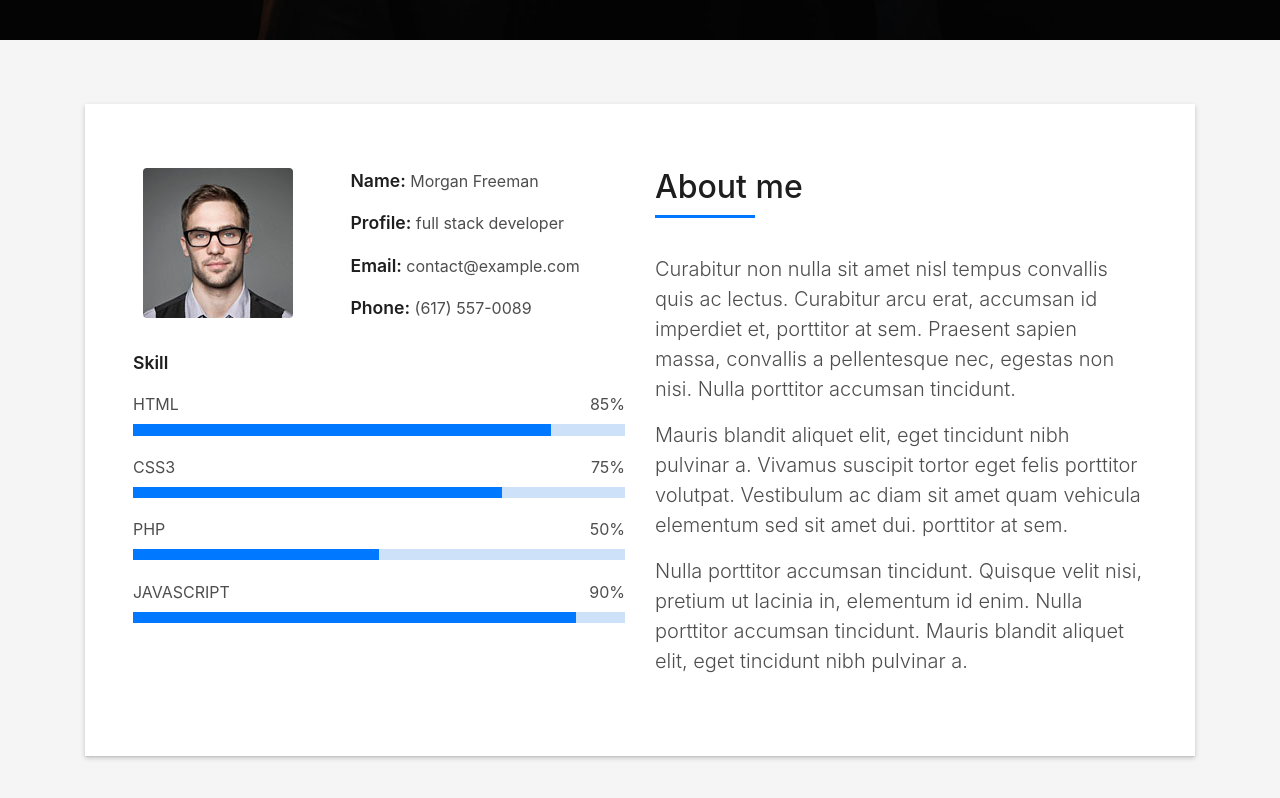
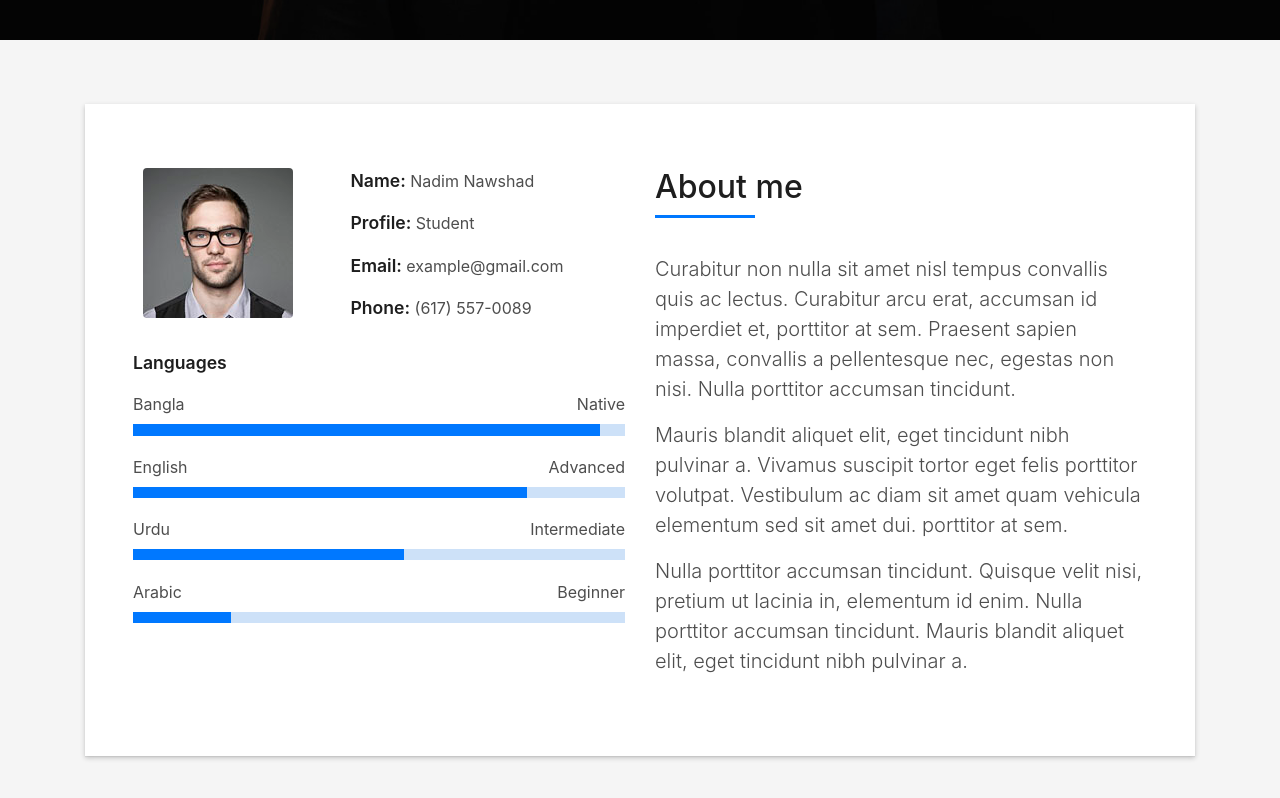
Before and after one commit to nadimnawshad/features, a plain HTML site: page index.html in a window 1280 px wide. Shown: the part 760-1558 px from the top of the page. Drawn offline with Linux system fonts and the light colour scheme; files whose address does not match are found by name.

Commit message:
Update index.html

```diff
--- a/index.html
+++ b/index.html
@@ -77,7 +77,7 @@
       <div class="table-cell">
         <div class="container">
           <!--<p class="display-6 color-d">Hello, world!</p>-->
-          <h1 class="intro-title mb-4">I am Morgan Freeman</h1>
+          <h1 class="intro-title mb-4">I am Nadim Nawshad</h1>
           <p class="intro-subtitle"><span class="text-slider-items">CEO DevFolio,Web Developer,Web Designer,Frontend Developer,Graphic Designer</span><strong class="text-slider"></strong></p>
           <!-- <p class="pt-3"><a class="btn btn-primary btn js-scroll px-4" href="#about" role="button">Learn More</a></p> -->
         </div>
@@ -101,33 +101,33 @@
                   </div>
                   <div class="col-sm-6 col-md-7">
                     <div class="about-info">
-                      <p><span class="title-s">Name: </span> <span>Morgan Freeman</span></p>
-                      <p><span class="title-s">Profile: </span> <span>full stack developer</span></p>
-                      <p><span class="title-s">Email: </span> <span>contact@example.com</span></p>
+                      <p><span class="title-s">Name: </span> <span>Nadim Nawshad</span></p>
+                      <p><span class="title-s">Profile: </span> <span>Student</span></p>
+                      <p><span class="title-s">Email: </span> <span>example@gmail.com</span></p>
                       <p><span class="title-s">Phone: </span> <span>(617) 557-0089</span></p>
                     </div>
                   </div>
                 </div>
                 <div class="skill-mf">
-                  <p class="title-s">Skill</p>
-                  <span>HTML</span> <span class="pull-right">85%</span>
+                  <p class="title-s">Languages</p>
+                  <span>Bangla</span> <span class="pull-right">Native</span>
                   <div class="progress">
-                    <div class="progress-bar" role="progressbar" style="width: 85%;" aria-valuenow="85" aria-valuemin="0"
+                    <div class="progress-bar" role="progressbar" style="width: 95%;" aria-valuenow="95" aria-valuemin="0"
                       aria-valuemax="100"></div>
                   </div>
-                  <span>CSS3</span> <span class="pull-right">75%</span>
+                  <span>English</span> <span class="pull-right">Advanced</span>
                   <div class="progress">
-                    <div class="progress-bar" role="progressbar" style="width: 75%" aria-valuenow="75" aria-valuemin="0"
+                    <div class="progress-bar" role="progressbar" style="width: 80%" aria-valuenow="80" aria-valuemin="0"
                       aria-valuemax="100"></div>
                   </div>
-                  <span>PHP</span> <span class="pull-right">50%</span>
+                  <span>Urdu</span> <span class="pull-right">Intermediate</span>
                   <div class="progress">
-                    <div class="progress-bar" role="progressbar" style="width: 50%" aria-valuenow="50" aria-valuemin="0"
+                    <div class="progress-bar" role="progressbar" style="width: 55%" aria-valuenow="55" aria-valuemin="0"
                       aria-valuemax="100"></div>
                   </div>
-                  <span>JAVASCRIPT</span> <span class="pull-right">90%</span>
+                  <span>Arabic</span> <span class="pull-right">Beginner</span>
                   <div class="progress">
-                    <div class="progress-bar" role="progressbar" style="width: 90%" aria-valuenow="90" aria-valuemin="0"
+                    <div class="progress-bar" role="progressbar" style="width: 20%" aria-valuenow="20" aria-valuemin="0"
                       aria-valuemax="100"></div>
                   </div>
                 </div>
```
